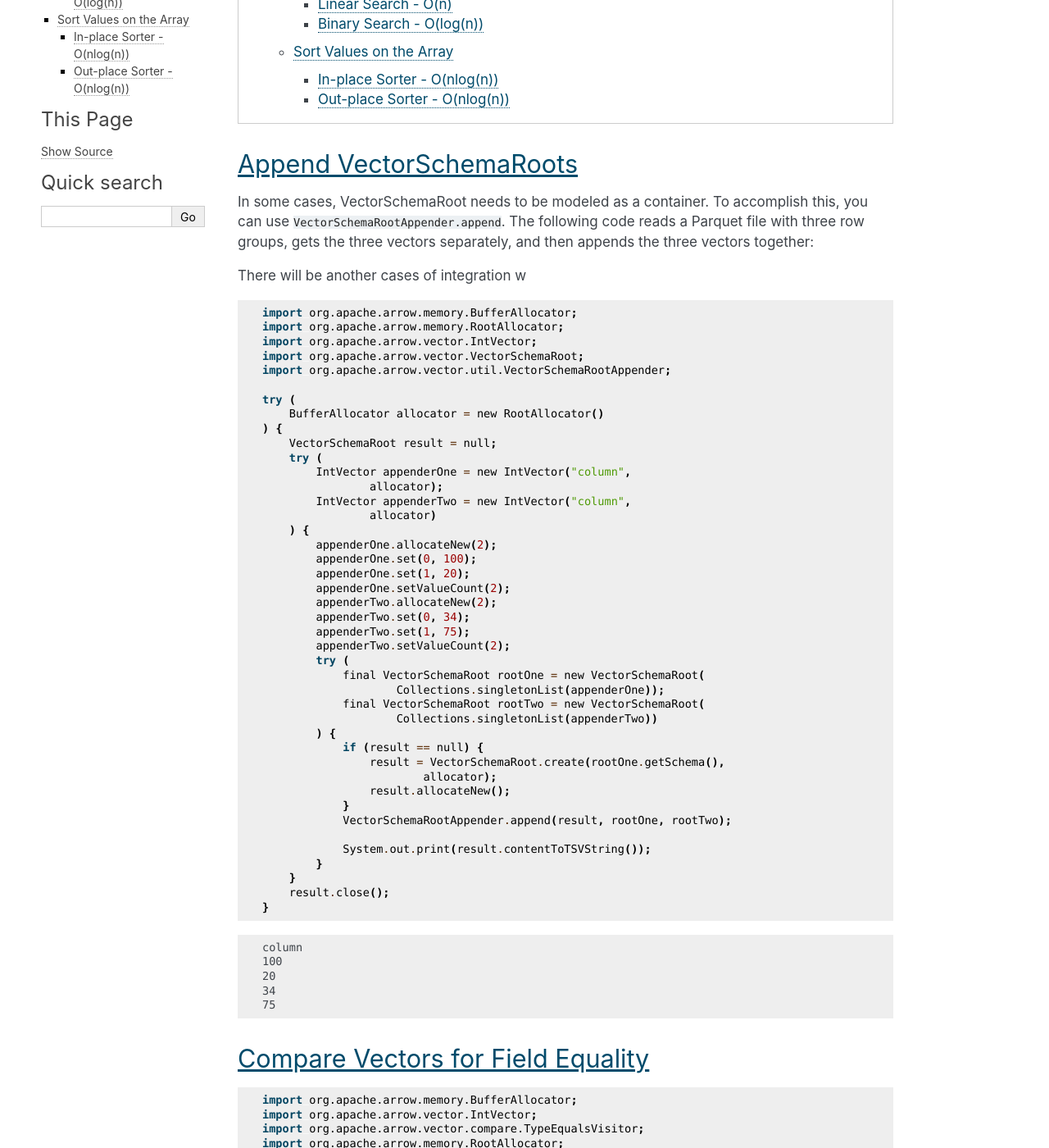
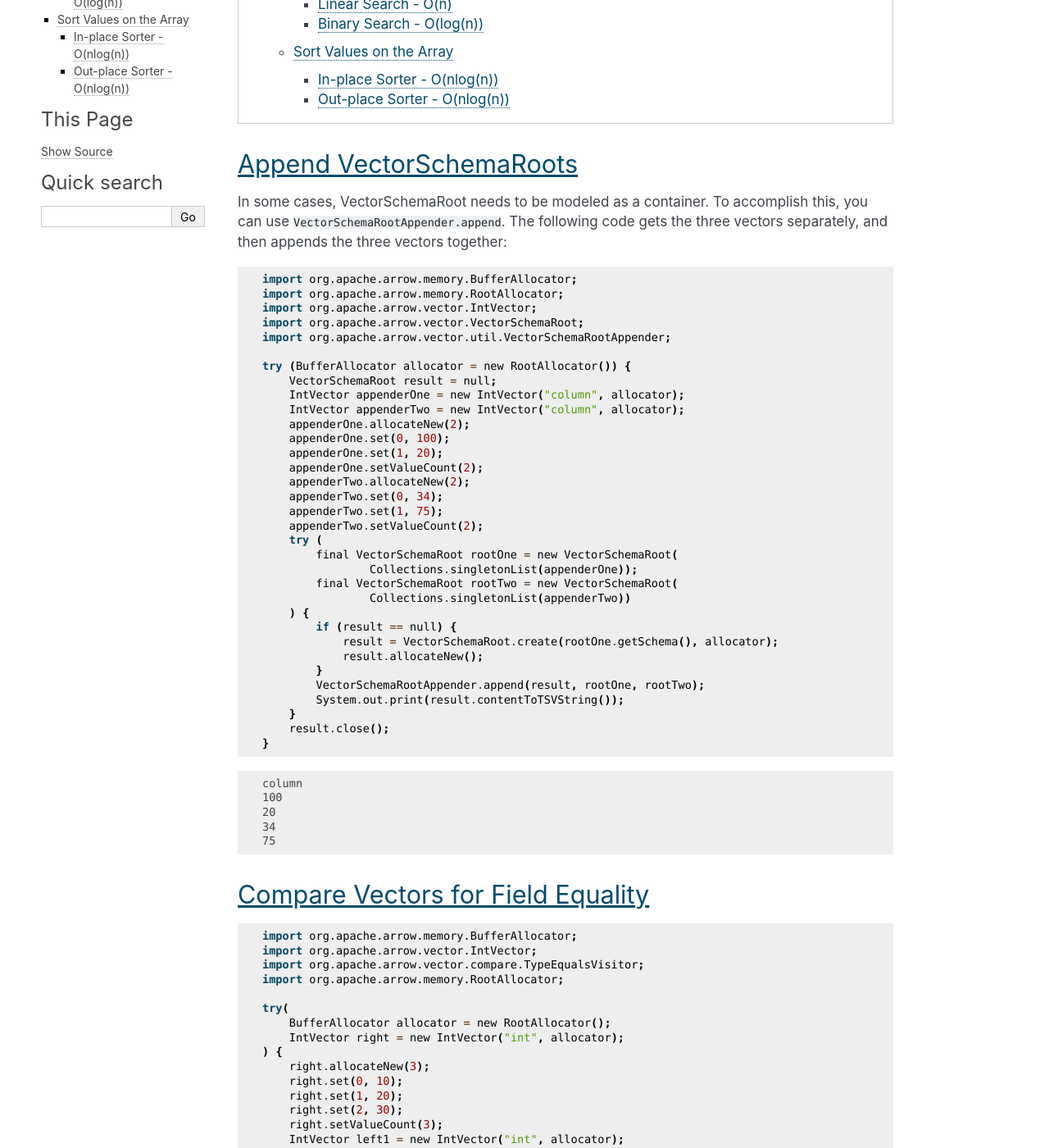
Before and after one commit to apache/arrow-cookbook, a Sphinx documentation site: the page built from java/source/data.rst, in a window 1280 px wide and 1400 px high, scrolled down 369 px. Shown: the whole window at 82% size. Built offline with Sphinx 7.4.7, drawn with Linux system fonts in a browser that asks for light colours; pages that are not in the unit, such as notebooks, are missing from menus; comment, search, counter and statistics services are not loaded.

Commit message:
fix: code review

```diff
--- a/java/source/data.rst
+++ b/java/source/data.rst
@@ -27,11 +27,8 @@ Append VectorSchemaRoots
 ========================
 
 In some cases, VectorSchemaRoot needs to be modeled as a container. To accomplish
-this, you can use ``VectorSchemaRootAppender.append``. The following code reads a
-Parquet file with three row groups, gets the three vectors separately, and then
-appends the three vectors together:
-
-There will be another cases of integration w
+this, you can use ``VectorSchemaRootAppender.append``. The following code gets
+the three vectors separately, and then appends the three vectors together:
 
 .. testcode::
 
@@ -41,39 +38,30 @@ There will be another cases of integration w
     import org.apache.arrow.vector.VectorSchemaRoot;
     import org.apache.arrow.vector.util.VectorSchemaRootAppender;
 
-    try (
-        BufferAllocator allocator = new RootAllocator()
-    ) {
+    try (BufferAllocator allocator = new RootAllocator()) {
         VectorSchemaRoot result = null;
+        IntVector appenderOne = new IntVector("column", allocator);
+        IntVector appenderTwo = new IntVector("column", allocator);
+        appenderOne.allocateNew(2);
+        appenderOne.set(0, 100);
+        appenderOne.set(1, 20);
+        appenderOne.setValueCount(2);
+        appenderTwo.allocateNew(2);
+        appenderTwo.set(0, 34);
+        appenderTwo.set(1, 75);
+        appenderTwo.setValueCount(2);
         try (
-            IntVector appenderOne = new IntVector("column",
-                    allocator);
-            IntVector appenderTwo = new IntVector("column",
-                    allocator)
+            final VectorSchemaRoot rootOne = new VectorSchemaRoot(
+                    Collections.singletonList(appenderOne));
+            final VectorSchemaRoot rootTwo = new VectorSchemaRoot(
+                    Collections.singletonList(appenderTwo))
         ) {
-            appenderOne.allocateNew(2);
-            appenderOne.set(0, 100);
-            appenderOne.set(1, 20);
-            appenderOne.setValueCount(2);
-            appenderTwo.allocateNew(2);
-            appenderTwo.set(0, 34);
-            appenderTwo.set(1, 75);
-            appenderTwo.setValueCount(2);
-            try (
-                final VectorSchemaRoot rootOne = new VectorSchemaRoot(
-                        Collections.singletonList(appenderOne));
-                final VectorSchemaRoot rootTwo = new VectorSchemaRoot(
-                        Collections.singletonList(appenderTwo))
-            ) {
-                if (result == null) {
-                    result = VectorSchemaRoot.create(rootOne.getSchema(),
-                            allocator);
-                    result.allocateNew();
-                }
-                VectorSchemaRootAppender.append(result, rootOne, rootTwo);
-
-                System.out.print(result.contentToTSVString());
+            if (result == null) {
+                result = VectorSchemaRoot.create(rootOne.getSchema(), allocator);
+                result.allocateNew();
             }
+            VectorSchemaRootAppender.append(result, rootOne, rootTwo);
+            System.out.print(result.contentToTSVString());
         }
         result.close();
     }
```
